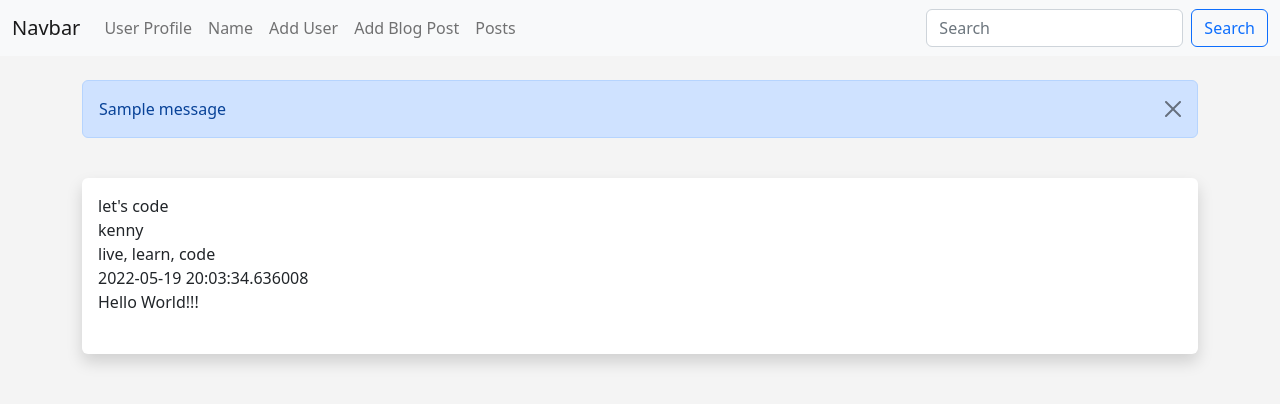
After one commit to KQuiggins/flask_app, a Flask app: page /post in a window 1280 px wide. The commit adds this page. Shown: the top 404 px of the page. Run offline with Flask 2, Linux system fonts and the light colour scheme; data comes from the database, SQL or seed files in the repository; one stand-in notice (Sample message) is shown.

Commit message:
pull changes from the remote repository

```diff
--- a/app.py
+++ b/app.py
@@ -40,11 +40,11 @@ class Post(db.Model):
 
 class PostForm(FlaskForm):
     title = StringField('Title', validators=[DataRequired()])
-    content = StringField('Content', validators=[DataRequired()], widget=TextArea())
+    content = StringField('Content', validators=[
+                          DataRequired()], widget=TextArea())
     author = StringField('Author', validators=[DataRequired()])
     slug = StringField('Slug', validators=[DataRequired()])
     submit = SubmitField('Submit')
-
 
 
 # Create a class to represent the user
@@ -98,6 +98,12 @@ class UserForm(FlaskForm):
     submit = SubmitField('Submit')
 
 
+@app.route('/post')
+def post():
+    # Get the posts from the database
+    posts = Post.query.order_by(Post.date_posted)
+    return render_template('post.html', posts=posts)
+
 
 @ app.route('/add-post', methods=['GET', 'POST'])
 def add_post():
@@ -119,7 +125,6 @@ def add_post():
         flash('Your post has been created!', 'success')
 
     return render_template('add_post.html', form=form)
-
 
 
 # delete records from the database
--- a/templates/navbar.html
+++ b/templates/navbar.html
@@ -18,6 +18,9 @@
           <li class="nav-item">
             <a class="nav-link" href="{{url_for('add_post')}}">Add Blog Post</a>
         </li>
+        <li class="nav-item">
+          <a class="nav-link" href="{{url_for('post')}}">Posts</a>
+      </li>
         </ul>
         <form class="d-flex" role="search">
           <input class="form-control me-2" type="search" placeholder="Search" aria-label="Search">
--- /dev/null
+++ b/templates/post.html
@@ -0,0 +1,31 @@
+{% extends 'base.html' %}
+
+{% block content %}
+
+{% for message in get_flashed_messages() %}
+
+    <div class="alert alert-primary alert-dismissible fade show" role="alert">
+        {{ message }}
+        <button type="button" class="btn-close" data-bs-dismiss="alert" aria-label="Close"></button>
+    </div>
+
+{% endfor %}
+
+
+<br>
+
+{% for post in posts %}
+<div class="shadow p-3 mb-5 bg-body rounded">
+    {{post.title}}<br>
+    {{post.author}}<br>
+    {{post.slug}}<br>
+    {{post.date_posted}}<br>
+    {{post.content}}<br><br>
+</div>
+{% endfor %}
+
+
+
+
+
+{% endblock %}
```
